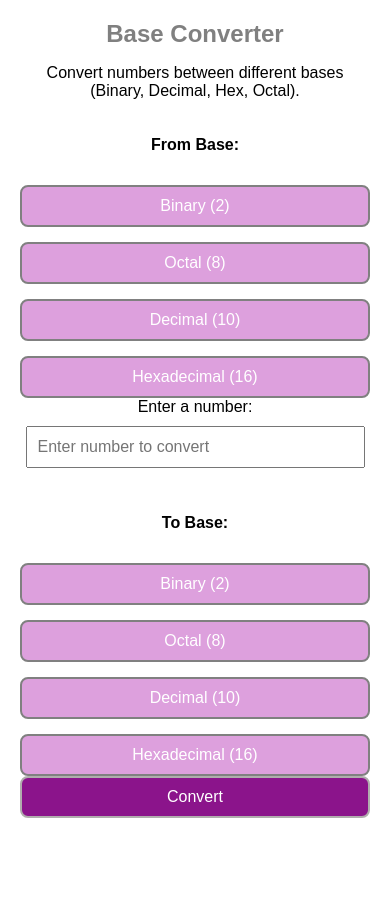
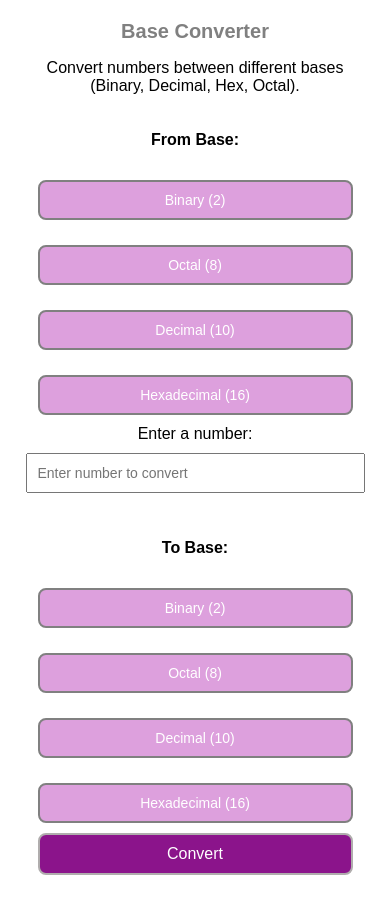
Before and after one commit to Eilat2/base-converter, a plain HTML site: page index.html in a window 390 px wide. Before the commit the page ends 844 px from the top, so only its background shows below. Drawn offline with Linux system fonts and the light colour scheme.

Commit message:
Add files via upload

```diff
--- a/styles.css
+++ b/styles.css
@@ -2,6 +2,32 @@
 names:
 Linor Bareli 323109629
 Eilat Cahana 206518524*/
+
+@media (max-width: 600px) {
+    h1 {
+        font-size: 20px;
+    }
+
+    .buttons-group {
+        flex-direction: column;
+        align-items: center;
+    }
+
+    button {
+        width: 90%;
+        margin-bottom: 10px;
+        font-size: 14px;
+    }
+
+    input {
+        width: 90%;
+        font-size: 14px;
+    }
+
+    .result-display {
+        font-size: 16px;
+    }
+}
 body {
     font-family: sans-serif;
     background-color: white;
@@ -76,7 +102,7 @@ button.convert:hover {
 
 @media (max-width: 600px) {
     h1 {
-        font-size: 24px;
+        font-size: 20px;
     }
 
     .buttons-group {
@@ -85,12 +111,14 @@ button.convert:hover {
     }
 
     button {
-        width: 100%;
-        font-size: 16px;
+        width: 90%;
+        margin-bottom: 10px;
+        font-size: 14px;
     }
 
     input {
         width: 90%;
+        font-size: 14px;
     }
 
     .result-display {
```
